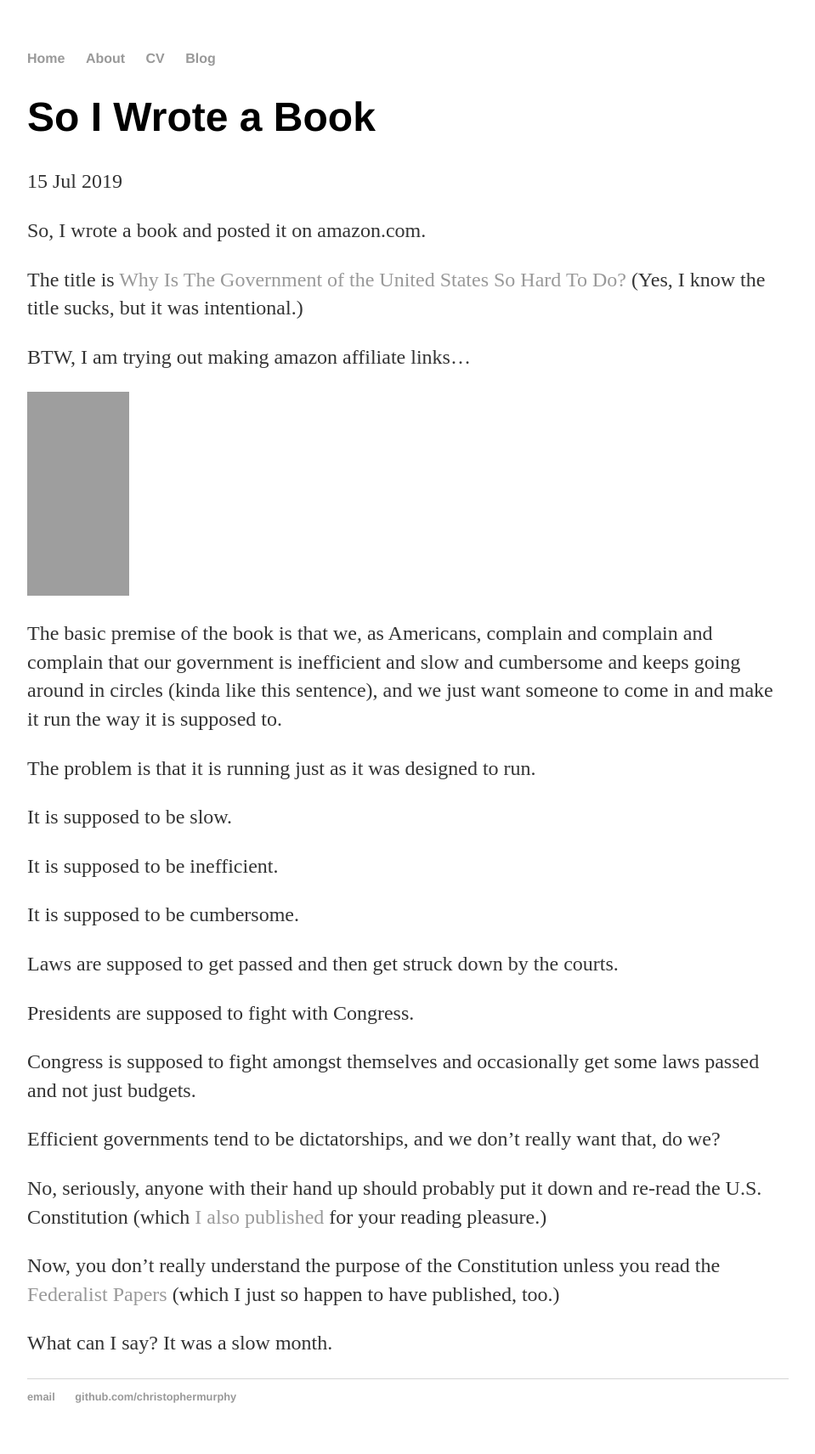
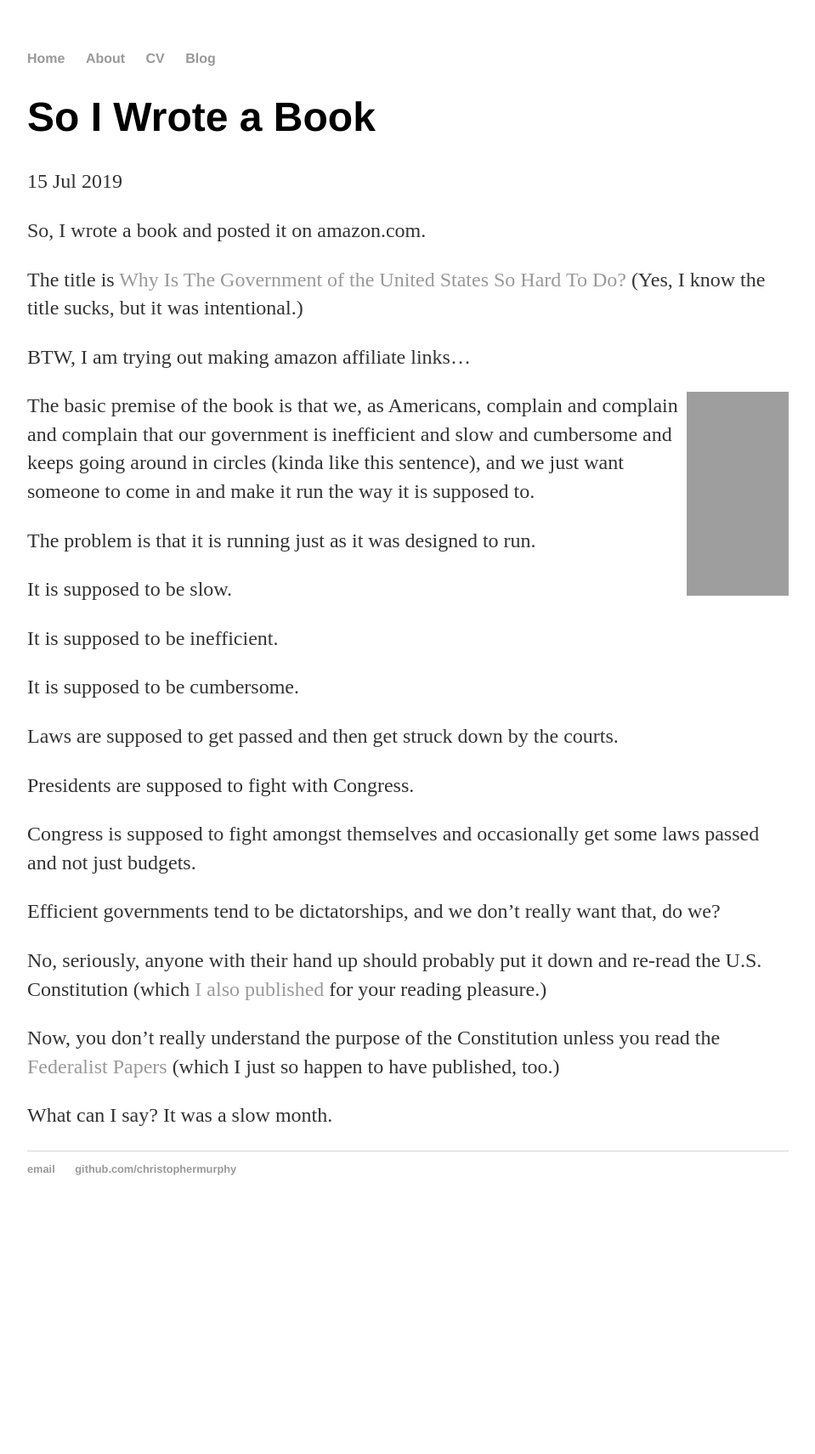
Before and after one commit to christophermurphy/christophermurphy.github.io, a Jekyll site: the page built from _posts/2019-07-15-tried-my-hand-at-writing.md, in a window 1280 px wide. Shown: the whole page at 85% size, without its empty margins (160-1119 px from the left). Built offline with Jekyll 4.4.1, drawn with Linux system fonts in a browser that asks for light colours; after the commit the page ends 1443 px from its top, so only the background shows below that; grey boxes are pictures that could not be loaded.

Commit message:
Try some formatting

```diff
--- a/_posts/2019-07-15-tried-my-hand-at-writing.md
+++ b/_posts/2019-07-15-tried-my-hand-at-writing.md
@@ -10,7 +10,7 @@ The title is <a href="https://www.amazon.com/gp/product/B07TWK3FRY/ref=as_li_qf_
 
 BTW, I am trying out making amazon affiliate links...
 
-<iframe style="width:120px;height:240px;" marginwidth="0" marginheight="0" scrolling="no" frameborder="0" src="//ws-na.amazon-adsystem.com/widgets/q?ServiceVersion=20070822&OneJS=1&Operation=GetAdHtml&MarketPlace=US&source=ac&ref=qf_sp_asin_til&ad_type=product_link&tracking_id=chrismurphysb-20&marketplace=amazon&region=US&placement=B07TWK3FRY&asins=B07TWK3FRY&linkId=576613ea35c7c2bcffea34d87a4ecd39&show_border=false&link_opens_in_new_window=false&price_color=333333&title_color=0066C0&bg_color=FFFFFF">
+<iframe style="float:right;width:120px;height:240px;" marginwidth="0" marginheight="0" scrolling="no" frameborder="0" src="//ws-na.amazon-adsystem.com/widgets/q?ServiceVersion=20070822&OneJS=1&Operation=GetAdHtml&MarketPlace=US&source=ac&ref=qf_sp_asin_til&ad_type=product_link&tracking_id=chrismurphysb-20&marketplace=amazon&region=US&placement=B07TWK3FRY&asins=B07TWK3FRY&linkId=576613ea35c7c2bcffea34d87a4ecd39&show_border=false&link_opens_in_new_window=false&price_color=333333&title_color=0066C0&bg_color=FFFFFF">
     </iframe>
 
 The basic premise of the book is that we, as Americans, complain and complain and complain that our government is inefficient and slow and cumbersome and keeps going around in circles (kinda like this sentence), and we just want someone to come in and make it run the way it is supposed to.
```
